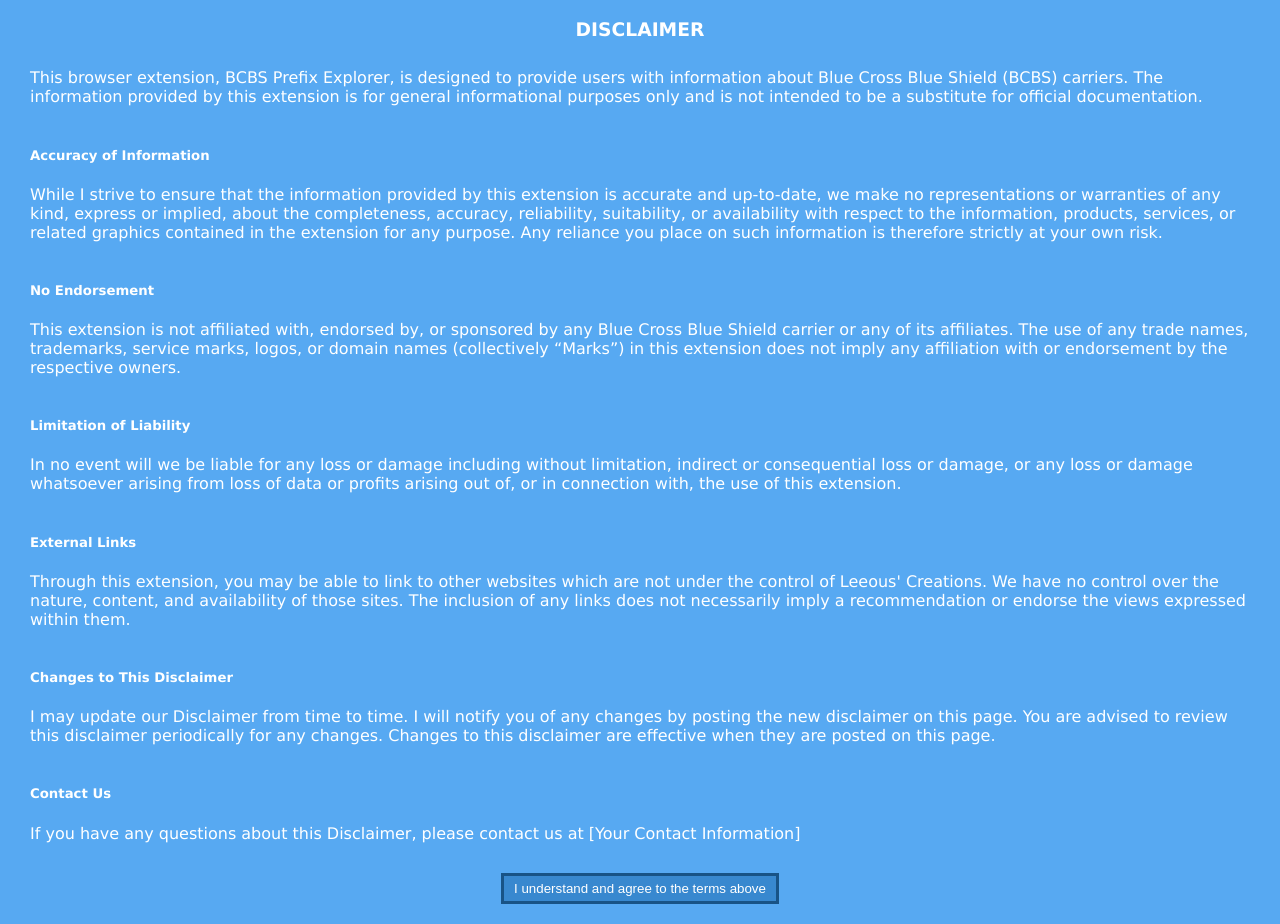
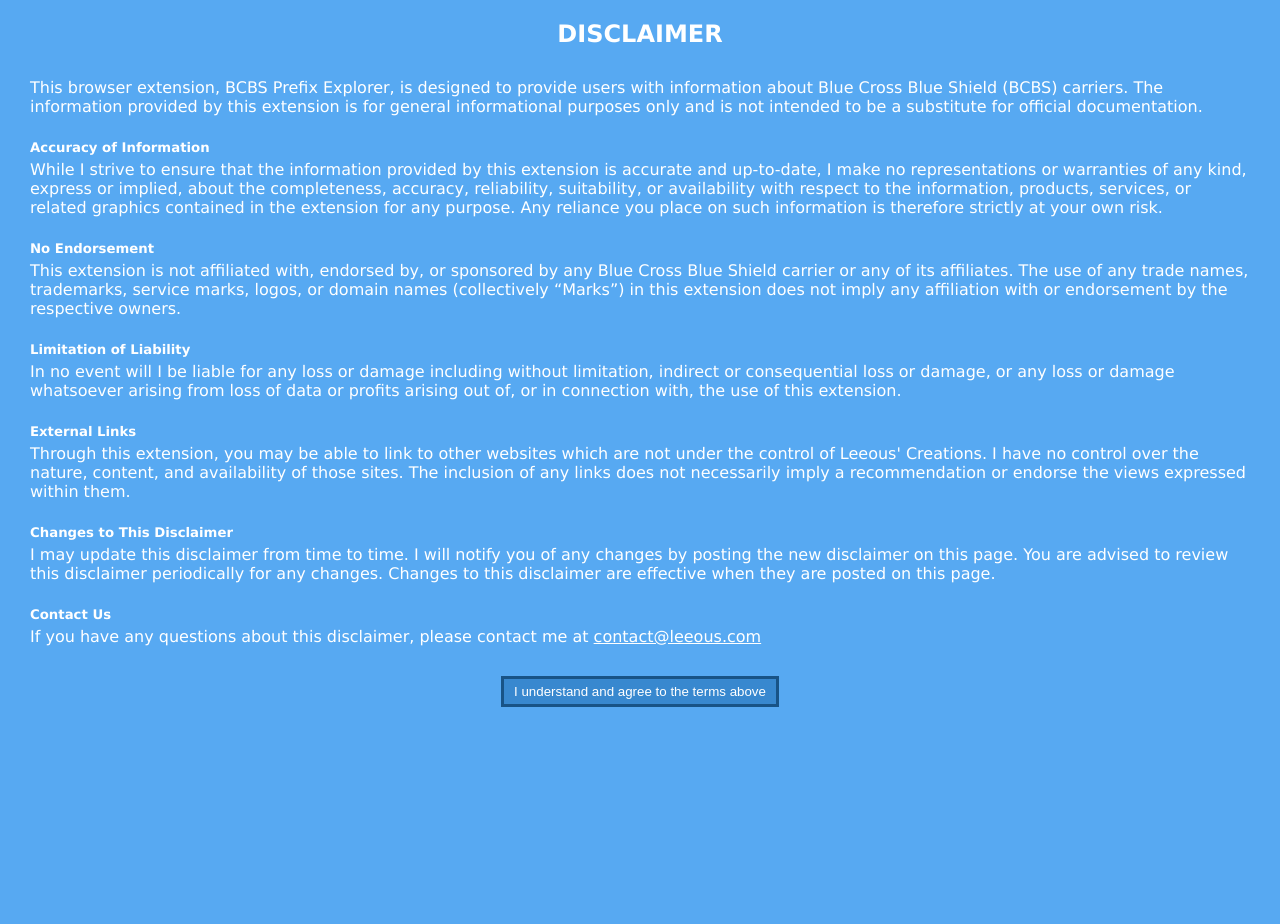
Before and after one commit to Leeous/bcbs-prefix-explorer, a React (Vite) app: page / in a window 1280 px wide. After the commit the page ends 800 px from the top, so only its background shows below. Built offline with nearby package versions, Linux system fonts and the light colour scheme.

Commit message:
revert BrowserRouter usage, prep for release

```diff
--- a/src/App.css
+++ b/src/App.css
@@ -3,10 +3,11 @@
 	color: white;
 	font-family: Verdana, Geneva, Tahoma, sans-serif;
 	text-align: center;
-	min-width: 300px;
-	min-height: 300px;
+	min-width: 500px;
+	min-height: 350px;
 	margin: 0;
 	padding: 0;
+	font-size: 1em;
 }
 
 form {
@@ -68,6 +69,7 @@
 }
 
 #searchText {
+	border: solid 3px #185386;
 	background-color: #5ba0dd;
 	padding: 5px;
 	margin-top: 5em;
--- a/src/App.jsx
+++ b/src/App.jsx
@@ -1,4 +1,3 @@
-import { BrowserRouter, Route, Routes } from 'react-router-dom';
 import Cookies from 'universal-cookie';
 import Disclaimer from './components/Disclaimer'
 import Navigation from './components/Navigation'
@@ -6,16 +5,38 @@
 import Search from './components/Search';
 import './App.css'
 
-function App() {
-	return (
-		<BrowserRouter basename="/">
-			<Routes>
-				<Route path="/" element={<Disclaimer />} />
-				<Route path="/search" element={<><Search /> <Navigation /></>} />
-				<Route path="/settings" element={<><Settings /> <Navigation /> </>} />
-			</Routes>
-	  </BrowserRouter>
-	)
+const cookies = new Cookies();
+
+console.log(window.location.hash, cookies.get("disclaimerAccepted"))
+
+const showDisclaimer = () => {
+	// Check if user has acknowledged disclaimer
+	if (!cookies.get("disclaimerAccepted")) {
+		return(<Disclaimer />);
+	}
 }
 
-export default App
+const showSearch = () => {
+	if (window.location.hash == "#search" || window.location.hash === "" && cookies.get("disclaimerAccepted") == true) {
+		window.location.hash = "search";
+		return(<><Search /> <Navigation /></>)
+	}
+}
+
+const showSettings = () => {
+	if (window.location.hash == "#settings") {
+		return(<><Settings /> <Navigation /></>)
+	}
+}
+
+export default() => {
+	return(
+		<>
+			{showDisclaimer()}
+			{showSearch()}
+			{showSettings()}
+		</>
+	);
+}
+
+// export default App
--- a/src/components/Disclaimer.jsx
+++ b/src/components/Disclaimer.jsx
@@ -1,44 +1,38 @@
 import Cookies from 'universal-cookie';
-import { Link } from 'react-router-dom';
 const cookies = new Cookies();
 
 function Disclaimer() {
-    console.log(cookies.get('disclaimerAccepted'))
-    if (cookies.get('disclaimerAccepted') == true) { return; }
-
     return(
         <>
-            <h3>DISCLAIMER</h3>
-            <div style={{textAlign: "left", padding: "10px 30px", overflow: "scroll"}}>
+            <h2>DISCLAIMER</h2>
+            <div style={{textAlign: "left", padding: "10px 30px", overflow: "visible"}}>
                 This browser extension, BCBS Prefix Explorer, is designed to provide users with information about Blue Cross Blue Shield (BCBS) carriers. The information provided by this extension is for general informational purposes only and is not intended to be a substitute for official documentation.
                 <br/>
                 <br/>
-                <h5>Accuracy of Information</h5>
-                While I strive to ensure that the information provided by this extension is accurate and up-to-date, we make no representations or warranties of any kind, express or implied, about the completeness, accuracy, reliability, suitability, or availability with respect to the information, products, services, or related graphics contained in the extension for any purpose. Any reliance you place on such information is therefore strictly at your own risk.
+                <h5 style={{margin: "5px 0"}}>Accuracy of Information</h5>
+                While I strive to ensure that the information provided by this extension is accurate and up-to-date, I make no representations or warranties of any kind, express or implied, about the completeness, accuracy, reliability, suitability, or availability with respect to the information, products, services, or related graphics contained in the extension for any purpose. Any reliance you place on such information is therefore strictly at your own risk.
                 <br/>
                 <br/>
-                <h5>No Endorsement</h5>
+                <h5 style={{margin: "5px 0"}}>No Endorsement</h5>
                 This extension is not affiliated with, endorsed by, or sponsored by any Blue Cross Blue Shield carrier or any of its affiliates. The use of any trade names, trademarks, service marks, logos, or domain names (collectively “Marks”) in this extension does not imply any affiliation with or endorsement by the respective owners.
                 <br/>
                 <br/>
-                <h5>Limitation of Liability</h5>
-                In no event will we be liable for any loss or damage including without limitation, indirect or consequential loss or damage, or any loss or damage whatsoever arising from loss of data or profits arising out of, or in connection with, the use of this extension.
+                <h5 style={{margin: "5px 0"}}>Limitation of Liability</h5>
+                In no event will I be liable for any loss or damage including without limitation, indirect or consequential loss or damage, or any loss or damage whatsoever arising from loss of data or profits arising out of, or in connection with, the use of this extension.
                 <br/>
                 <br/>
-                <h5>External Links</h5>
-                Through this extension, you may be able to link to other websites which are not under the control of Leeous' Creations. We have no control over the nature, content, and availability of those sites. The inclusion of any links does not necessarily imply a recommendation or endorse the views expressed within them.
+                <h5 style={{margin: "5px 0"}}>External Links</h5>
+                Through this extension, you may be able to link to other websites which are not under the control of Leeous' Creations. I have no control over the nature, content, and availability of those sites. The inclusion of any links does not necessarily imply a recommendation or endorse the views expressed within them.
                 <br/>
                 <br/>
-                <h5>Changes to This Disclaimer</h5>
-                I may update our Disclaimer from time to time. I will notify you of any changes by posting the new disclaimer on this page. You are advised to review this disclaimer periodically for any changes. Changes to this disclaimer are effective when they are posted on this page.
+                <h5 style={{margin: "5px 0"}}>Changes to This Disclaimer</h5>
+                I may update this disclaimer from time to time. I will notify you of any changes by posting the new disclaimer on this page. You are advised to review this disclaimer periodically for any changes. Changes to this disclaimer are effective when they are posted on this page.
                 <br/>
                 <br/>
-                <h5>Contact Us</h5>
-                If you have any questions about this Disclaimer, please contact us at [Your Contact Information]
+                <h5 style={{margin: "5px 0"}}>Contact Us</h5>
+                If you have any questions about this disclaimer, please contact me at <span><a href="mailto:contact@leeous.com">contact@leeous.com</a></span>
             </div>
-            <Link to="/search">
-                <button className="button-normal" style={{margin: "20px 0"}} onClick={() => cookies.set("disclaimerAccepted", true)}>I understand and agree to the terms above</button>
-            </Link>
+            <button className="button-normal" style={{margin: "20px 0"}} onClick={() => {cookies.set("disclaimerAccepted", true); window.location.hash = "search"; window.location.reload()}}>I understand and agree to the terms above</button>
         </>
     )
 }
--- a/src/components/Navigation.jsx
+++ b/src/components/Navigation.jsx
@@ -1,12 +1,11 @@
 import '../App.css'
-import { NavLink } from 'react-router-dom'
 
 function Navigation() {
     return(
         <nav id="navigation">
             <ul>
-                <li><NavLink to="/">Search<br/>&#x1F50E;</NavLink></li>
-                <li><NavLink to="/settings">Settings<br/>&#9874;</NavLink></li>
+                <li><a onClick={() => {window.location.hash = "search"; window.location.reload()}} href="#search">Search<br/>&#x1F50E;</a></li>
+                <li><a onClick={() => {window.location.hash = "settings"; window.location.reload()}} href="#settings">Settings<br/>&#9874;</a></li>
             </ul>
         </nav>
     )
--- a/src/components/Search.jsx
+++ b/src/components/Search.jsx
@@ -126,7 +126,7 @@
                     <input onClick={(e) => changeSearchType(e, "carrier")} type="button" value="Carrier" />
                     {/* <input onClick={(e) => changeSearchType(e, "payer_id")} type="button" value="Payer ID"  /> */}
                 </div>
-                <input onChange={(e) => searchDB(e.target.value)} autoComplete='off' maxLength="3" type="text" size={18} placeholder="Search for a prefix..." name="Prefix" className="button-normal" id="searchText" />
+                <input onChange={(e) => searchDB(e.target.value)} onKeyDown={(e) => {if (e.key == "Enter") {e.preventDefault();}}} autoComplete='off' maxLength="3" type="text" size={18} placeholder="Search for a prefix..." name="Prefix" id="searchText" />
 
                 <div id="searchBox"></div>
                 {/* <input type="submit" value="Go" onClick={searchDB()} onSubmit={() => searchDB()} hidden /> */}
```
Also changed, not shown: package.json (+7 -2 lines), public/manifest.json (added), 1 other file (tests, documents, lock files or other folders).
